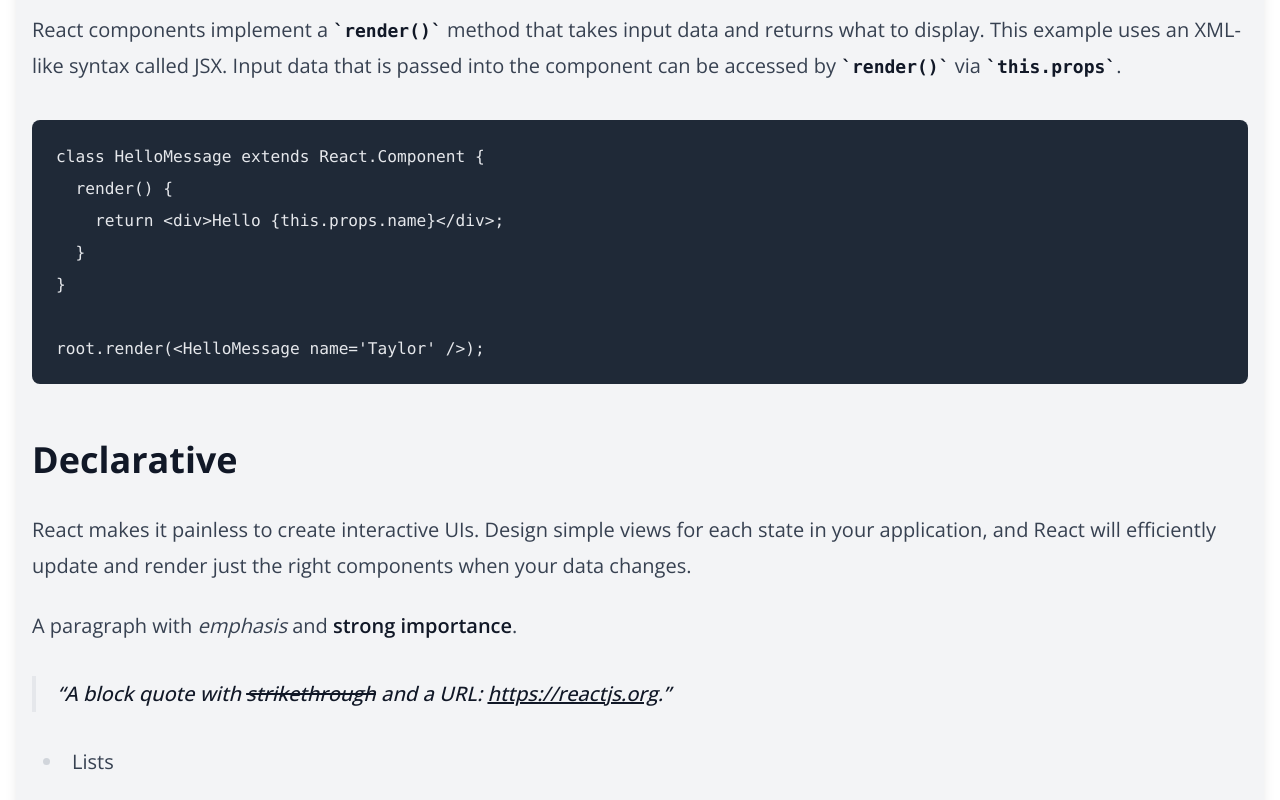
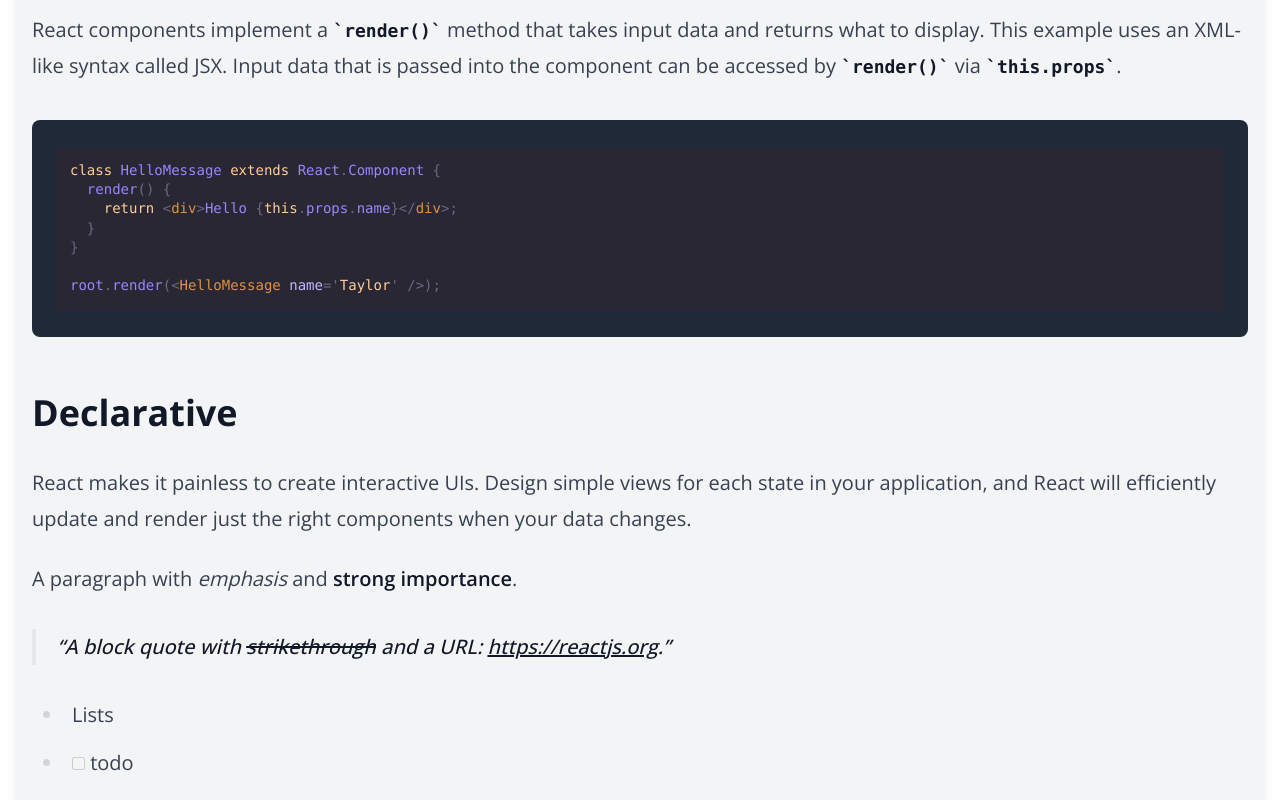
Before and after one commit to jongmin31337/nextBlog, a Next.js app: page /posts/best-react-practices in a window 1280 px wide. Shown: the part 920-1720 px from the top of the page. Built offline with nearby package versions, Linux system fonts and the light colour scheme.

Commit message:
react syntax highligter 구현, Image 오류 수정 작업 필요

```diff
--- a/package.json
+++ b/package.json
@@ -15,6 +15,7 @@
     "react-icons": "^4.11.0",
     "react-markdown": "^9.0.0",
     "react-multi-carousel": "^2.8.4",
+    "react-syntax-highlighter": "^15.5.0",
     "remark-gfm": "^4.0.0"
   },
   "devDependencies": {
@@ -22,6 +23,7 @@
     "@types/node": "^20",
     "@types/react": "^18",
     "@types/react-dom": "^18",
+    "@types/react-syntax-highlighter": "^15.5.10",
     "autoprefixer": "^10.4.16",
     "cspell": "^8.0.0",
     "eslint": "^8",
--- a/src/components/MarkdownViewer.tsx
+++ b/src/components/MarkdownViewer.tsx
@@ -1,5 +1,8 @@
 import ReactMarkdown from 'react-markdown'
 import remarkGfm from 'remark-gfm';
+import { Prism as SyntaxHighlighter } from 'react-syntax-highlighter';
+import { duotoneDark } from 'react-syntax-highlighter/dist/esm/styles/prism';
+import Image from 'next/image';
 
 type Props = {
     content: string;
@@ -7,7 +10,29 @@ type Props = {
 
 export default function MarkdownViewer( {content}: Props ) {
     return (
-        <ReactMarkdown className='prose max-w-none lg:prose-xl' remarkPlugins={[remarkGfm]}>
+        <ReactMarkdown className='prose max-w-none lg:prose-xl' remarkPlugins={[remarkGfm]}
+        components={{
+            code(props) {
+              const  {node, className, children, style, ...rest} = props;
+              const match = /language-(\w+)/.exec(className || '')
+              return match ? (
+                <SyntaxHighlighter
+                style={duotoneDark}
+                {...rest}
+                language={match[1]}
+                PreTag="div"
+                >
+                    {String(children).replace(/\n$/, '')}
+                </SyntaxHighlighter>
+              ) : (
+                <code {...rest} className={className}>
+                  {children}
+                </code>
+              )
+            },
+            img: (image) => <Image src={image.src || ''} alt={image.alt || ''} width={500} height={350} />
+          }}
+        >
             {content}
         </ReactMarkdown>
     );
```
Also changed, not shown: 1 other file (tests, documents, lock files or other folders).
